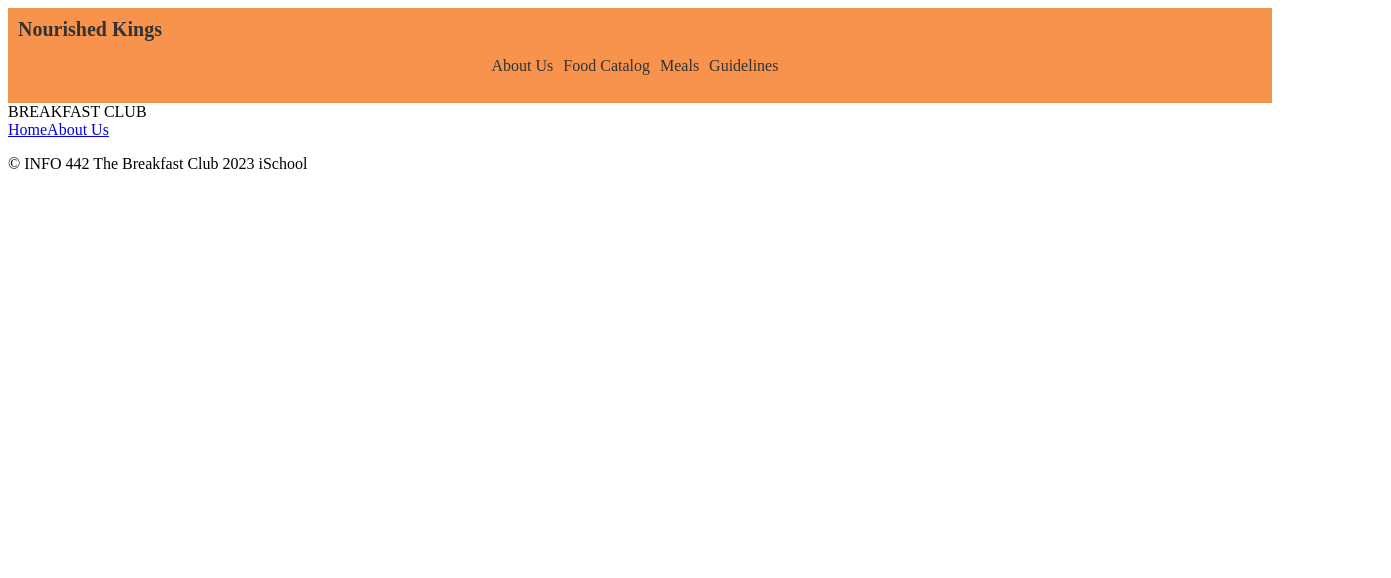
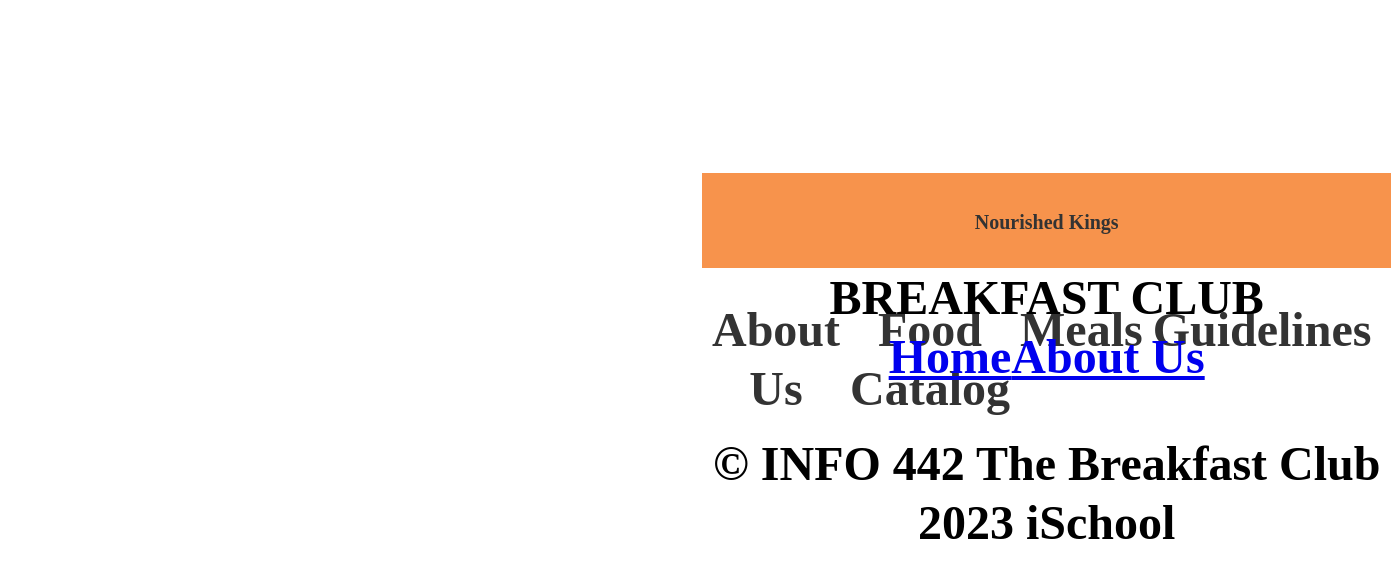
Before and after one commit to UW-INFO442-SP23/breakfast-club, a React (Create React App) app: page / in a window 1280 px wide. Shown: the top 578 px of the page, 1391 px wide, since content can reach past the window. Built offline with nearby package versions, Linux system fonts and the light colour scheme; the HTML template or start-up script is replaced by a standard one.

Commit message:
added 404 styling

```diff
--- a/src/index.css
+++ b/src/index.css
@@ -36,3 +36,58 @@
 
 
 /* 404 Page */
+
+body {
+  position: absolute;
+  font-family: 'Montserrat';
+  font-style: normal;
+  display: flex;
+  align-items: center;
+  text-align: center;
+  color: #000000;
+}
+
+
+h1 /* 404 */
+{
+  width: 409px;
+  height: 135px;
+  left: 263px;
+  top: 300px;
+
+  font-weight: 700;
+  font-size: 128px;
+  line-height: 156px;
+}
+
+body {
+  width: 409px;
+  height: 188px;
+  left: 694px;
+  top: 284px;
+
+  font-weight: 700;
+  font-size: 48px;
+  line-height: 59px;
+}
+
+.bodytwo {
+  width: 351px;
+  height: 88px;
+  left: 604px;
+  top: 583px;
+
+  font-weight: 400;
+  font-size: 36px;
+  line-height: 44px;
+}
+
+.btn {
+  position: absolute;
+  width: 180px;
+  height: 60px;
+  left: 687px;
+  top: 698px;
+
+  filter: drop-shadow(0px 4px 4px rgba(0, 0, 0, 0.25));
+}
```
Also changed, not shown: public/img/6141442_covid19_food_health_eat hot food and use serving spoon_virus transmission_icon 1 (1).png (added).
